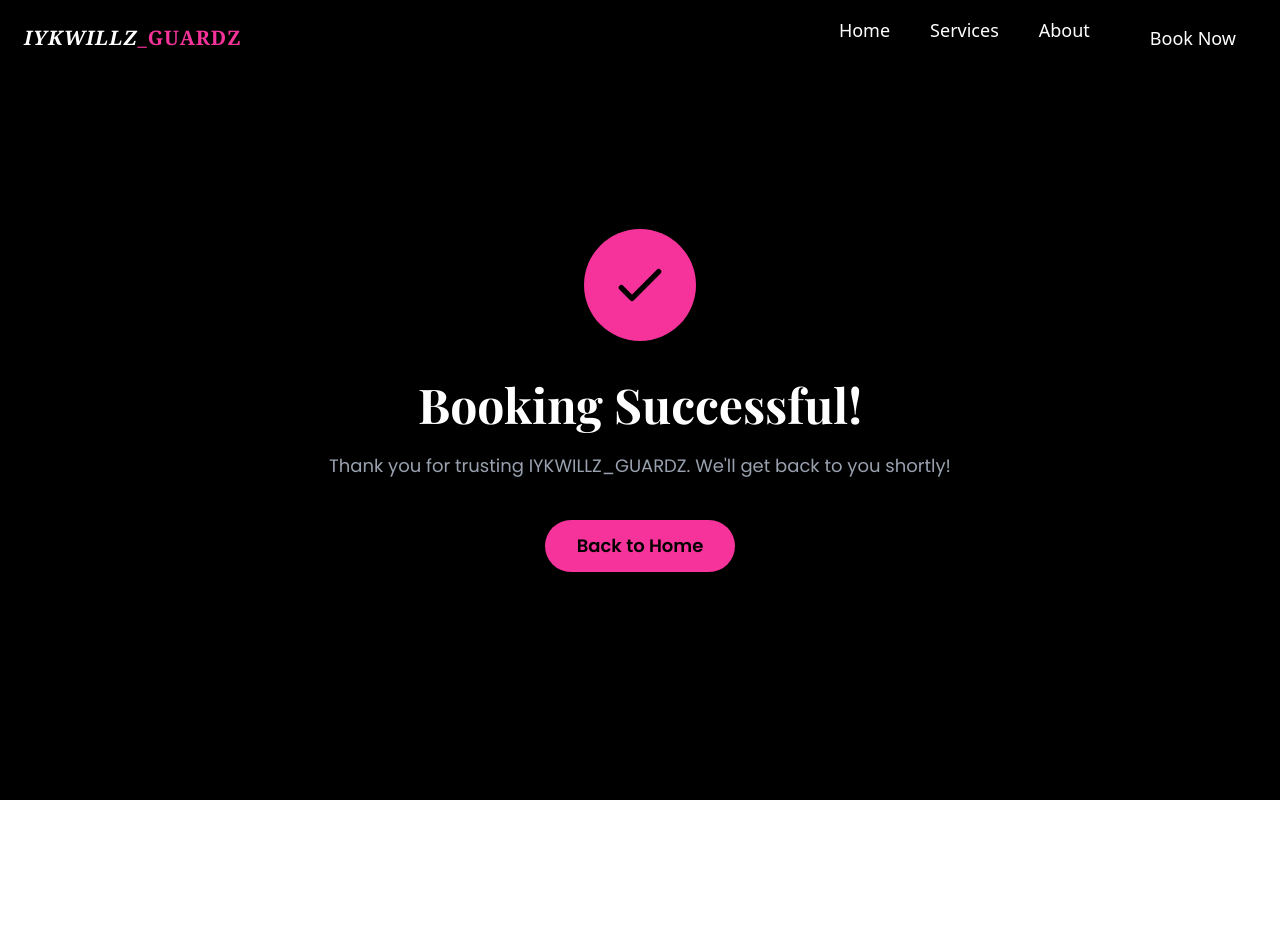
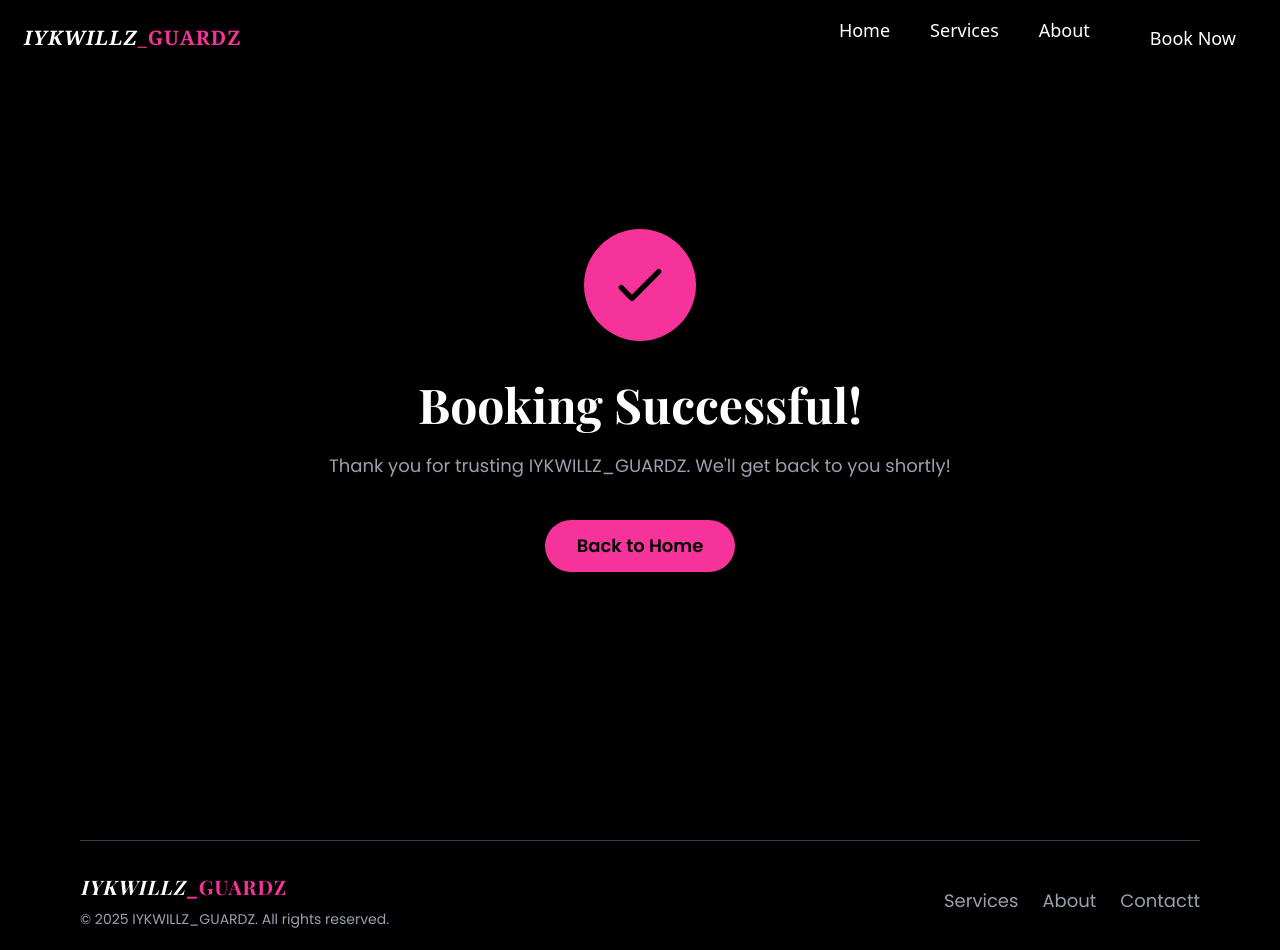
Before and after one commit to lanre647/IYKWILLZ_GUARDZ, a React (Vite) app: page /success in a window 1280 px wide. Shown: the top 950 px of the page. Before the commit the page ends 800 px from the top, so only its background shows below. Built offline with nearby package versions, Linux system fonts and the light colour scheme.

Commit message:
fixing build error 2

```diff
--- a/src/App.jsx
+++ b/src/App.jsx
@@ -1,11 +1,11 @@
 import { Routes, Route } from "react-router-dom";
 import Navbar from "./components/Navbar";
-// import Footer from "./components/Footer";
 import Home from "./Pages/Home";
 import Services from "./Pages/Services";
 import About from "./Pages/About";
 import Contact from "./Pages/Contact";
 import Success from "./components/Success";
+import Bottom from "./components/Bottom";
 
 function App() {
   return (
@@ -18,11 +18,11 @@ function App() {
           <Route path="/services" element={<Services />} />
           <Route path="/about" element={<About />} />
           <Route path="/contact" element={<Contact />} />
-          <Route path="/success" element={<Success/>}/>
+          <Route path="/success" element={<Success />} />
         </Routes>
       </main>
 
-      {/* <Footer /> */}
+      <Bottom />
     </div>
   );
 }
--- /dev/null
+++ b/src/components/Bottom.jsx
@@ -0,0 +1,34 @@
+import React from "react";
+
+const Bottom = () => {
+  return (
+    <footer className="bg-black text-gray-400 pt-10 pb-6 px-6 md:px-20">
+      <div className="max-w-7xl mx-auto flex flex-col md:flex-row justify-between items-center border-t border-gray-700 pt-8">
+        {/* Left side */}
+        <div className="text-center md:text-left mb-6 md:mb-0">
+          <h2 className="text-lg md:text-xl font-bold font-serif italic text-white tracking-wider">
+            IYKWILLZ<span className="text-pink-500 not-italic">_GUARDZ</span>
+          </h2>
+          <p className="text-sm mt-2">
+            © {new Date().getFullYear()} IYKWILLZ_GUARDZ. All rights reserved.
+          </p>
+        </div>
+
+        {/* Right side */}
+        <div className="flex space-x-6 text-lg">
+          <a href="/services" className="hover:text-pink-500 transition">
+            Services
+          </a>
+          <a href="/about" className="hover:text-pink-500 transition">
+            About
+          </a>
+          <a href="/contact" className="hover:text-pink-500 transition">
+            Contactt
+          </a>
+        </div>
+      </div>
+    </footer>
+  );
+};
+
+export default Bottom;
```
